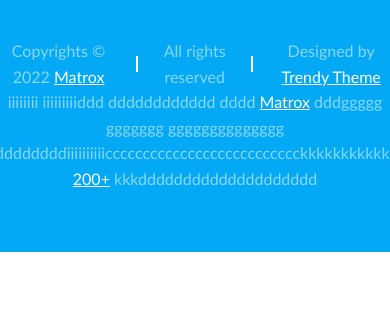
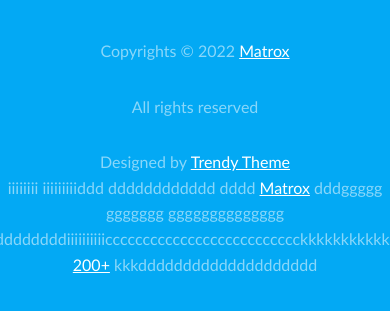
Before and after one commit to Vital188/39-grupe-coming-soon, a website: page index.html in a window 390 px wide. Shown: the part 1154-1465 px from the top of the page. Before the commit the page ends 1406 px from the top, so only its background shows below. Drawn offline with Linux system fonts and the light colour scheme.

Commit message:
Footer bottom content #13

```diff
--- a/css/pages/home.css
+++ b/css/pages/home.css
@@ -166,7 +166,11 @@ display: none;
     .main-content > * {
         width: 100%;
     }
+    .credits {
+        flex-direction: column;
     }
+    .credits > p::after {
+        display: none;}}
 
 @media (max-width: 500px) {
 .main-title {
```
